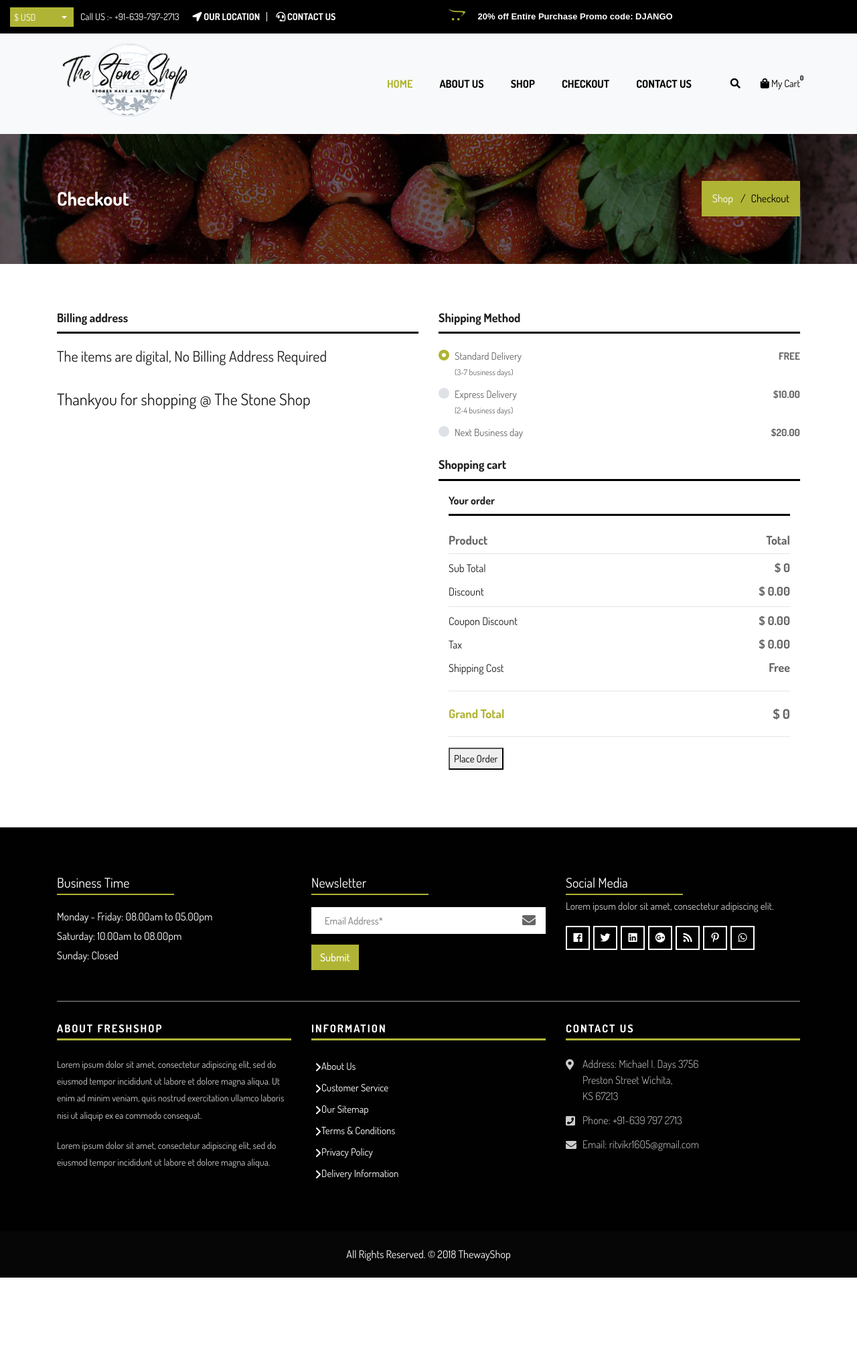
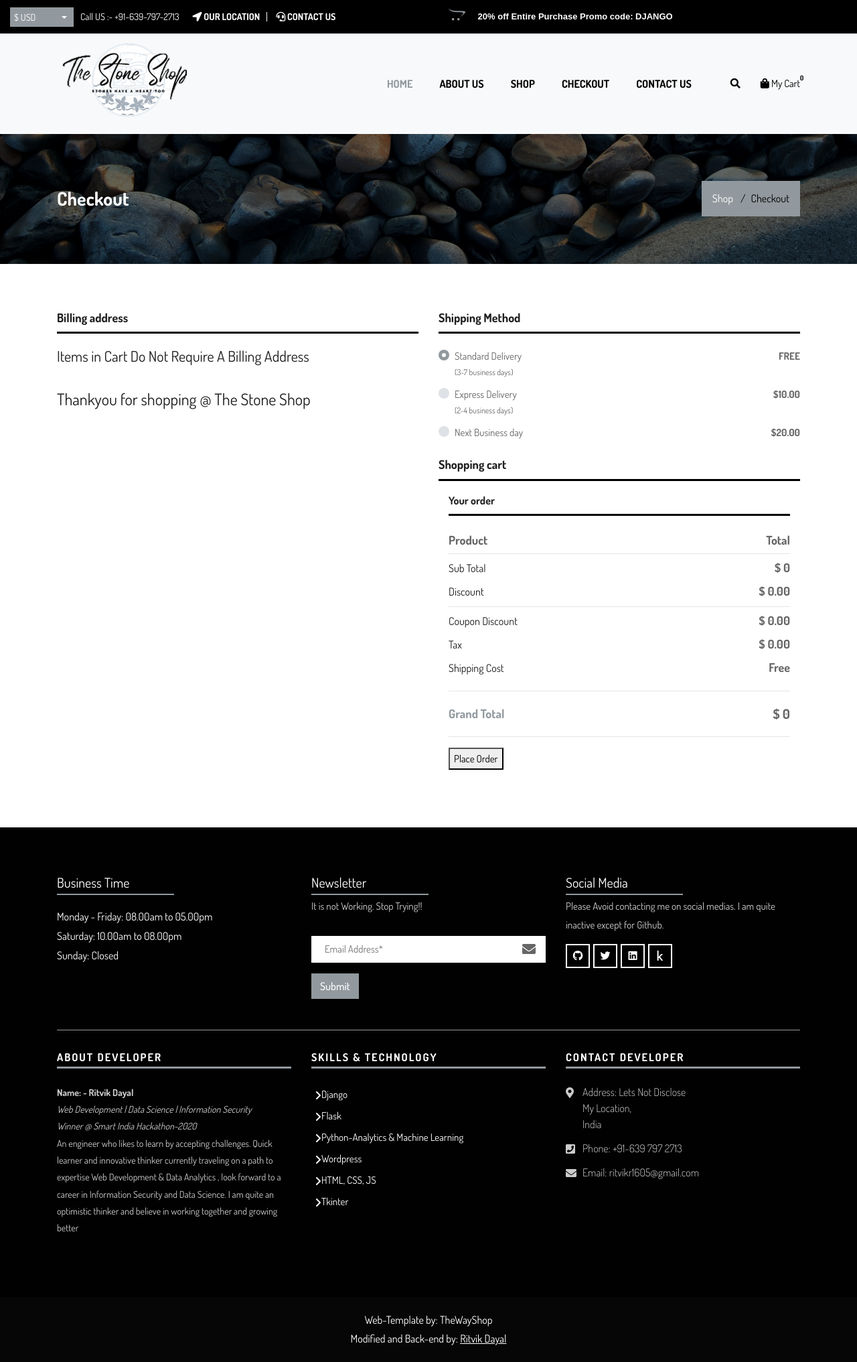
Before and after one commit to RitvikDayal/The-Stone-Shop, a Django app: page /tss/checkout/ in a window 1280 px wide. Shown: the whole page at 67% size. Before the commit the page ends 1907 px from the top, so only its background shows below. Run offline with Django 3.2, Linux system fonts and the light colour scheme; a user stored in the database is signed in; data comes from the database, SQL or seed files in the repository; both versions use the stored data as it was after the commit; some libraries are stand-ins or nearby versions.

Commit message:
Checkout, Website-Content Update

```diff
--- a/shop/models.py
+++ b/shop/models.py
@@ -4,6 +4,9 @@ from django import forms
 
 class Customer(models.Model):
     customer = models.OneToOneField(User, null=True, blank=True, on_delete=models.CASCADE)
+    fname = models.CharField(max_length=100, default="Jhon")
+    lname = models.CharField(max_length=100, default="Doe")
+    email = models.EmailField(max_length=100, default="example@gmail.com")
 
     def __str__(self):
         return self.customer.username
--- a/shop/static/shop/css/style.css
+++ b/shop/static/shop/css/style.css
@@ -176,7 +176,7 @@
  .custom-select-box .bootstrap-select .btn-light{
      padding: 4px;
      font-size: 14px;
-     background: #b0b435;
+     background: #91999e;
      color: #fff;
      border: none;
      border-radius: 0px;
@@ -238,7 +238,7 @@
 }
  .offer-box li i{
      margin-right: 15px;
-     color: #b0b435;
+     color: #91999e;
      font-size: 20px;
 }
  .our-link{
@@ -514,16 +514,16 @@
      padding-right: 30px;
 }
  nav.navbar.bootsnav ul.nav li.active > a{
-     color: #b0b435;
+     color: #91999e;
 }
  nav.navbar.bootsnav ul.nav li.active > a:hover{
-     color: #b0b435;
+     color: #91999e;
 }
  nav.navbar.bootsnav ul.nav li > a:hover{
-     color: #b0b435;
+     color: #91999e;
 }
  nav.navbar.bootsnav ul.nav li.megamenu-fw > a:hover{
-     color: #b0b435;
+     color: #91999e;
 }
  @media (min-width: 1024px) {
      nav.navbar.navbar-inverse ul.nav .dropdown-menu{
@@ -645,7 +645,7 @@
      transform: perspective(1px) translateZ(0);
      box-shadow: 0 0 1px rgba(0, 0, 0, 0);
      position: relative;
-     background: #b0b435;
+     background: #91999e;
      -webkit-transition-property: color;
      transition-property: color;
      -webkit-transition-duration: 0.3s;
@@ -1298,7 +1301,7 @@
 	font-size: 20px;
 }
 .footer-top-box h3::before {
-    border-bottom: 2px solid #b0b435;
+    border-bottom: 2px solid #91999e;
     content: "";
     height: 3px;
     width: 50%;
@@ -1380,7 +1383,7 @@
      font-weight: 700;
 }
  .footer-widget h4::before {
-     border-bottom: 3px solid #b0b435;
+     border-bottom: 3px solid #91999e;
      content: "";
      height: 3px;
      width: 100%;
@@ -1407,7 +1410,7 @@
      font-weight: 700;
 }
  .footer-link h4::before {
-     border-bottom: 3px solid #b0b435;
+     border-bottom: 3px solid #91999e;
      content: "";
      height: 3px;
      width: 100%;
@@ -1462,7 +1465,7 @@
      font-weight: 700;
 }
  .footer-link-contact h4::before {
-     border-bottom: 3px solid #b0b435;
+     border-bottom: 3px solid #91999e;
      content: "";
      height: 3px;
      width: 100%;
@@ -1545,7 +1548,7 @@
      padding: 10px 0px;
 }
  .all-title-box .breadcrumb{
-     background: #b0b435;
+     background: #91999e;
      margin: 0px;
      display: inline-block;
      border-radius: 0px;
@@ -2143,7 +2146,7 @@
 }
  .gr-total h5 {
      font-weight: 700;
-     color: #b0b435;
+     color: #91999e;
      font-size: 18px;
      margin: 0px;
      padding: 0px;
@@ -2329,10 +2332,10 @@
     }
      40% {
          opacity: 0.5;
-         box-shadow: 0 0 0 2px rgba(0, 53, 68, 0.1), 0 0 10px 10px #b0b435, 0 0 0 10px rgba(0, 53, 68, 0.5);
+         box-shadow: 0 0 0 2px rgba(0, 53, 68, 0.1), 0 0 10px 10px #91999e, 0 0 0 10px rgba(0, 53, 68, 0.5);
     }
      100% {
-         box-shadow: 0 0 0 2px rgba(0, 53, 68, 0.1), 0 0 10px 10px #b0b435, 0 0 0 10px rgba(0, 53, 68, 0.5);
+         box-shadow: 0 0 0 2px rgba(0, 53, 68, 0.1), 0 0 10px 10px #91999e, 0 0 0 10px rgba(0, 53, 68, 0.5);
          -webkit-transform: scale(1.5);
          opacity: 0;
     }
@@ -2343,10 +2346,10 @@
     }
      40% {
          opacity: 0.5;
-         box-shadow: 0 0 0 2px rgba(0, 53, 68, 0.1), 0 0 10px 10px #b0b435, 0 0 0 10px rgba(0, 53, 68, 0.5);
+         box-shadow: 0 0 0 2px rgba(0, 53, 68, 0.1), 0 0 10px 10px #91999e, 0 0 0 10px rgba(0, 53, 68, 0.5);
     }
      100% {
-         box-shadow: 0 0 0 2px rgba(0, 53, 68, 0.1), 0 0 10px 10px #b0b435, 0 0 0 10px rgba(0, 53, 68, 0.5);
+         box-shadow: 0 0 0 2px rgba(0, 53, 68, 0.1), 0 0 10px 10px #91999e, 0 0 0 10px rgba(0, 53, 68, 0.5);
          -moz-transform: scale(1.5);
          opacity: 0;
     }
--- a/shop/templates/shop/checkout.html
+++ b/shop/templates/shop/checkout.html
@@ -52,6 +52,7 @@
                                 <input type="email" class="form-control" name="email" id="email" placeholder="">
                                 <div class="invalid-feedback"> Please enter a valid email address for shipping updates. </div>
                             </div>
+
                             <div class="mb-3">
                                 <label for="address">Address *</label>
                                 <input type="text" class="form-control" id="address" name="address" placeholder="" required>
@@ -216,7 +217,7 @@
         })
 
         if(shipping == 'False'){
-            document.getElementById('checkout-address').innerHTML = '<h2>The items are digital, No Billing Address Required</h2><br><h1>Thankyou for shopping @ The Stone Shop</h1>'
+            document.getElementById('checkout-address').innerHTML = '<h2>Items in Cart Do Not Require A Billing Address</h2><br><h1>Thankyou for shopping @ The Stone Shop</h1>'
         }
 
         document.getElementById('make-payment').addEventListener('click', function(e){
@@ -266,7 +267,7 @@
                     'content-Type':'application/json',
                     'X-CSRFToken':csrftoken,
                 },
-                body:JSON.stringify({'form':userFormData, 'shipping':shippingInfo})
+                body:JSON.stringify({'user':userFormData, 'shipping':shippingInfo})
             })
 
             .then((response) => response.json())
--- a/shop/templates/shop/layout.html
+++ b/shop/templates/shop/layout.html
@@ -253,6 +253,7 @@
                     <div class="col-lg-4 col-md-12 col-sm-12">
                         <div class="footer-top-box">
                             <h3>Newsletter</h3>
+                            <p>It is not Working. Stop Trying!!</p>
                             <form class="newsletter-box">
                                 <div class="form-group">
                                     <input class="" type="email" name="Email" placeholder="Email Address*" />
@@ -265,15 +266,12 @@
                     <div class="col-lg-4 col-md-12 col-sm-12">
                         <div class="footer-top-box">
                             <h3>Social Media</h3>
-                            <p>Lorem ipsum dolor sit amet, consectetur adipiscing elit.</p>
+                            <p>Please Avoid contacting me on social medias. I am quite inactive except for Github.</p>
                             <ul>
-                                <li><a href="#"><i class="fab fa-facebook" aria-hidden="true"></i></a></li>
-                                <li><a href="#"><i class="fab fa-twitter" aria-hidden="true"></i></a></li>
-                                <li><a href="#"><i class="fab fa-linkedin" aria-hidden="true"></i></a></li>
-                                <li><a href="#"><i class="fab fa-google-plus" aria-hidden="true"></i></a></li>
-                                <li><a href="#"><i class="fa fa-rss" aria-hidden="true"></i></a></li>
-                                <li><a href="#"><i class="fab fa-pinterest-p" aria-hidden="true"></i></a></li>
-                                <li><a href="#"><i class="fab fa-whatsapp" aria-hidden="true"></i></a></li>
+                                <li><a href="https://github.com/RitvikDayal"><i class="fab fa-github" aria-hidden="true"></i></a></li>
+                                <li><a href="https://twitter.com/ritvikr98"><i class="fab fa-twitter" aria-hidden="true"></i></a></li>
+                                <li><a href="https://www.linkedin.com/in/ritvik-dayal-374449163/"><i class="fab fa-linkedin" aria-hidden="true"></i></a></li>
+                                <li><a href="https://www.kaggle.com/cyberl0rd"><i class="fab fa-kaggle" aria-hidden="true"></i></a></li>
                             </ul>
                         </div>
                     </div>
@@ -282,30 +280,30 @@
                 <div class="row">
                     <div class="col-lg-4 col-md-12 col-sm-12">
                         <div class="footer-widget">
-                            <h4>About Freshshop</h4>
-                            <p>Lorem ipsum dolor sit amet, consectetur adipiscing elit, sed do eiusmod tempor incididunt ut labore et dolore magna aliqua. Ut enim ad minim veniam, quis nostrud exercitation ullamco laboris nisi ut aliquip ex ea commodo consequat.</p>
-                            <p>Lorem ipsum dolor sit amet, consectetur adipiscing elit, sed do eiusmod tempor incididunt ut labore et dolore magna aliqua. </p>
+                            <h4>About Developer</h4>
+                            <p><b>Name: - Ritvik Dayal</b><br><i>Web Development | Data Science | Information Security<br>Winner @ Smart India Hackathon-2020</i>
+                            <br>An engineer who likes to learn by accepting challenges. Quick learner and innovative thinker currently traveling on a path to expertise Web Development & Data Analytics , look forward to a career in Information Security and Data Science. I am quite an optimistic thinker and believe in working together and growing better</p>
                         </div>
                     </div>
                     <div class="col-lg-4 col-md-12 col-sm-12">
                         <div class="footer-link">
-                            <h4>Information</h4>
+                            <h4>Skills & Technology</h4>
                             <ul>
-                                <li><a href="#">About Us</a></li>
-                                <li><a href="#">Customer Service</a></li>
-                                <li><a href="#">Our Sitemap</a></li>
-                                <li><a href="#">Terms &amp; Conditions</a></li>
-                                <li><a href="#">Privacy Policy</a></li>
-                                <li><a href="#">Delivery Information</a></li>
+                                <li><a href="#">Django</a></li>
+                                <li><a href="#">Flask</a></li>
+                                <li><a href="#">Python-Analytics & Machine Learning</a></li>
+                                <li><a href="#">Wordpress</a></li>
+                                <li><a href="#">HTML, CSS, JS</a></li>
+                                <li><a href="#">Tkinter</a></li>
                             </ul>
                         </div>
                     </div>
                     <div class="col-lg-4 col-md-12 col-sm-12">
                         <div class="footer-link-contact">
-                            <h4>Contact Us</h4>
+                            <h4>Contact Developer</h4>
                             <ul>
                                 <li>
-                                    <p><i class="fas fa-map-marker-alt"></i>Address: Michael I. Days 3756 <br>Preston Street Wichita,<br> KS 67213 </p>
+                                    <p><i class="fas fa-map-marker-alt"></i>Address: Lets Not Disclose <br>My Location,<br> India</p>
                                 </li>
                                 <li>
                                     <p><i class="fas fa-phone-square"></i>Phone: <a href="tel:+91-6397972713">+91-639 797 2713</a></p>
@@ -324,7 +322,10 @@
 
     <!-- Start copyright  -->
     <div class="footer-copyright">
-        <p class="footer-company">All Rights Reserved. &copy; 2018 <a href="#">ThewayShop</a></p>
+        <p class="footer-company">
+        Web-Template by: <a href="#">TheWayShop</a><br>
+        Modified and Back-end by: <a href="#"><u>Ritvik Dayal</u></a>
+        </p>
     </div>
     <!-- End copyright  -->
 
--- a/shop/views.py
+++ b/shop/views.py
@@ -1,4 +1,5 @@
-from django.shortcuts import render
+from django.shortcuts import render, redirect
+from django.contrib.auth.decorators import login_required
 from django.http import JsonResponse
 import json
 import datetime
@@ -60,6 +61,7 @@ def cart(request):
     }
     return render(request, 'shop/cart.html', context=context)
 
+@login_required
 # Checkout tss/checkout
 def checkout(request):
     data = cartData(request)
@@ -107,9 +109,14 @@ def processOrder(request):
     data = json.loads(request.body)
 
     if request.user.is_authenticated:
+        # Creating Customer
         customer = request.user.customer
+        customer.fname = data['user']['firstName']
+        customer.lname = data['user']['lastName']
+        customer.email = data['user']['email']
+
         order, created = Order.objects.get_or_create(customer=customer, complete = False)
-        total = float(data['form']['total'])
+        total = float(data['user']['total'])
         order.transaction_id = transaction_id
 
         if total == order.get_cart_total:
@@ -127,6 +134,6 @@ def processOrder(request):
                 zipcode=data['shipping']['zip'],
             )
     else:
-        print('User not Logged in....')
+        return redirect('login')
 
     return JsonResponse('Payment Complete', safe=False)
```
Also changed, not shown: other parts of shop/static/shop/css/style.css (+63 -60 lines), shop/templates/shop/about.html (+9 -9 lines), shop/templates/shop/contact-us.html (+4 -4 lines), shop/templates/shop/index.html (+6 -6 lines), shop/utils.py (+8 -3 lines), README.md, db.sqlite3, shop/migrations/0013_auto_20200827_1013.py (added), shop/static/shop/images/about-img.jpg, shop/static/shop/images/all-bg-title.jpg, shop/static/shop/images/blog-img-1.jpg (added), shop/static/shop/images/blog-img-2.jpg (added), shop/static/shop/images/blog-img-3.jpg (added), shop/static/shop/images/img.jpg (added).
